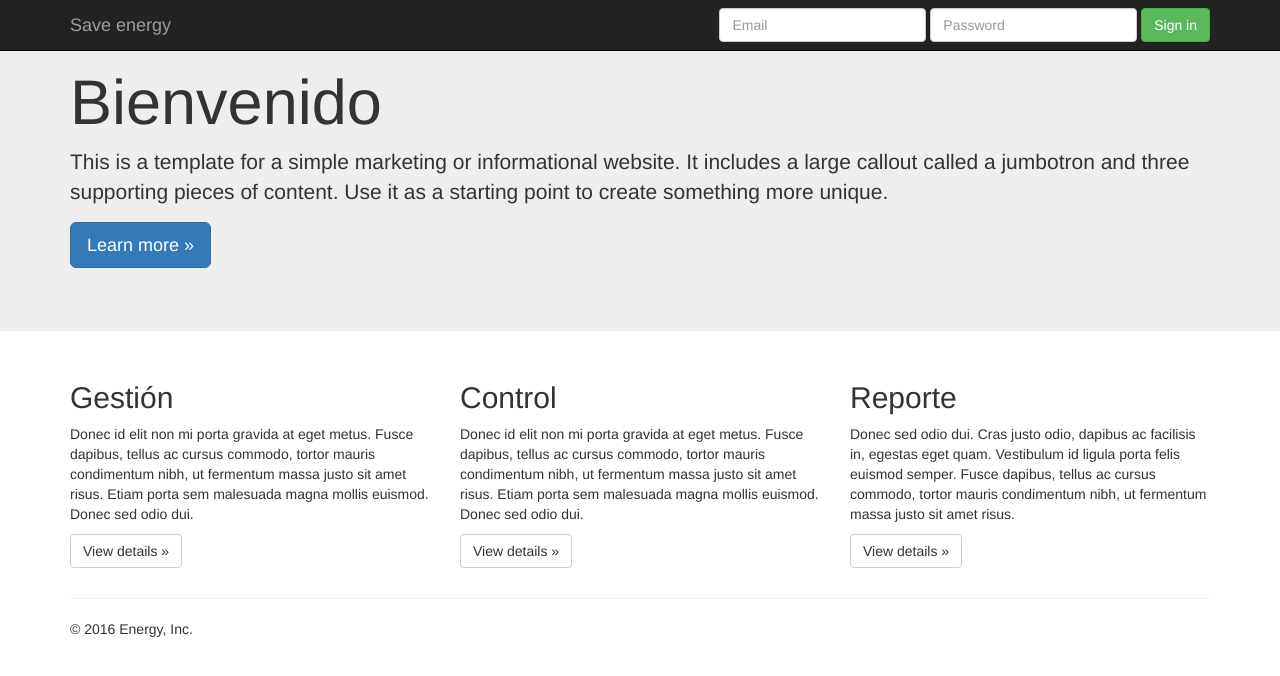
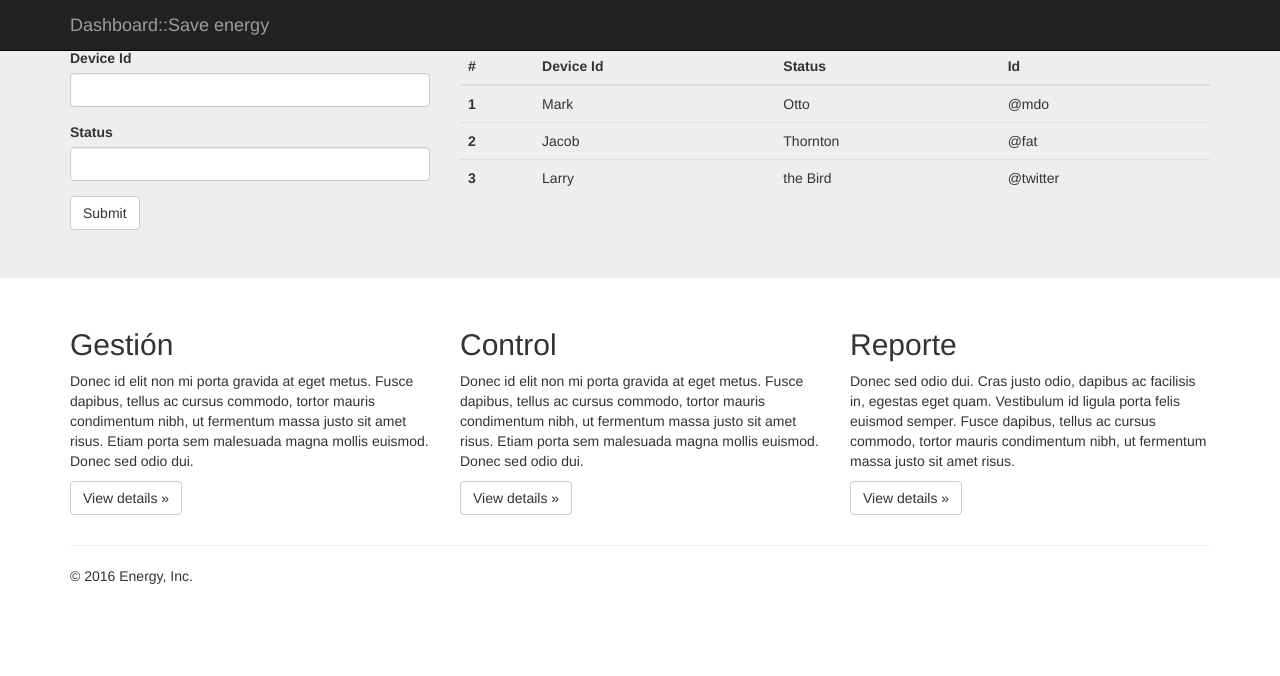
Before and after one commit to phndavid/IoT_Icesi_energy, a website: page client/index.html in a window 1280 px wide. Drawn offline with nearby package versions, Linux system fonts and the light colour scheme.

Commit message:
register device

```diff
--- a/client/index.html
+++ b/client/index.html
@@ -9,34 +9,61 @@
 <nav class="navbar navbar-inverse navbar-fixed-top">
       <div class="container">
         <div class="navbar-header">
-          <button type="button" class="navbar-toggle collapsed" data-toggle="collapse" data-target="#navbar" aria-expanded="false" aria-controls="navbar">
-            <span class="sr-only">Toggle navigation</span>
-            <span class="icon-bar"></span>
-            <span class="icon-bar"></span>
-            <span class="icon-bar"></span>
-          </button>
-          <a class="navbar-brand" href="#">Save energy</a>
+          <a class="navbar-brand" href="#">Dashboard::Save energy</a>
         </div>
-        <div id="navbar" class="navbar-collapse collapse">
-          <form class="navbar-form navbar-right">
-            <div class="form-group">
-              <input type="text" placeholder="Email" class="form-control">
-            </div>
-            <div class="form-group">
-              <input type="password" placeholder="Password" class="form-control">
-            </div>
-            <button type="submit" class="btn btn-success">Sign in</button>
-          </form>
-        </div><!--/.navbar-collapse -->
       </div>
     </nav>
 
     <!-- Main jumbotron for a primary marketing message or call to action -->
     <div class="jumbotron">
       <div class="container">
-        <h1>Bienvenido</h1>
-        <p>This is a template for a simple marketing or informational website. It includes a large callout called a jumbotron and three supporting pieces of content. Use it as a starting point to create something more unique.</p>
-        <p><a class="btn btn-primary btn-lg" href="#" role="button">Learn more &raquo;</a></p>
+        <div class="row">
+            <div class="col-md-4">
+                <form role="form">
+                  <div class="form-group">
+                    <label for="id">Device Id</label>
+                    <input type="text" class="form-control" id="device">
+                  </div>
+                  <div class="form-group">
+                    <label for="status">Status</label>
+                    <input type="text" class="form-control" id="status">
+                  </div>
+                  <button type="submit" class="btn btn-default">Submit</button>
+                </form>
+            </div>
+            <div class="col-md-8">
+                <table class="table">
+                      <thead>
+                        <tr>
+                          <th>#</th>
+                          <th>Device Id</th>
+                          <th>Status</th>
+                          <th>Id</th>
+                        </tr>
+                      </thead>
+                      <tbody>
+                        <tr>
+                          <th scope="row">1</th>
+                          <td>Mark</td>
+                          <td>Otto</td>
+                          <td>@mdo</td>
+                        </tr>
+                        <tr>
+                          <th scope="row">2</th>
+                          <td>Jacob</td>
+                          <td>Thornton</td>
+                          <td>@fat</td>
+                        </tr>
+                        <tr>
+                          <th scope="row">3</th>
+                          <td>Larry</td>
+                          <td>the Bird</td>
+                          <td>@twitter</td>
+                        </tr>
+                      </tbody>
+                    </table>
+            </div>
+        </div>
       </div>
     </div>
 
```
